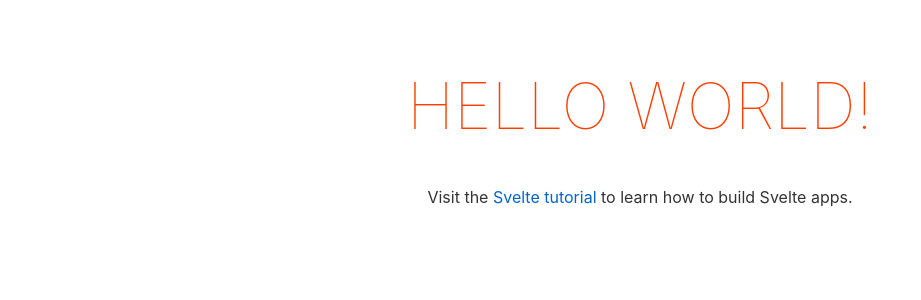
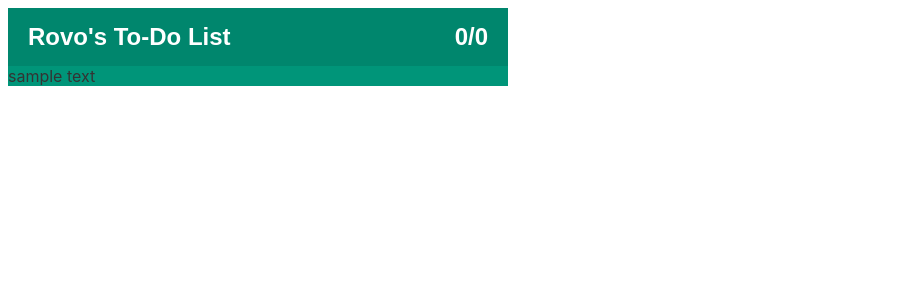
Before and after one commit to rowanvolkwyn/svelte-todo, a Svelte app: page / in a window 1280 px wide. Shown: the top 300 px of the page, without its empty margins (0-921 px from the left). Built offline with nearby package versions, Linux system fonts and the light colour scheme.

Commit message:
created store for items and included some dummy data

```diff
--- a/package.json
+++ b/package.json
@@ -16,7 +16,8 @@
     "rollup-plugin-css-only": "^4.3.0",
     "rollup-plugin-livereload": "^2.0.0",
     "rollup-plugin-svelte": "^7.1.2",
-    "svelte": "^3.55.0"
+    "svelte": "^3.55.0",
+    "uuid": "^9.0.0"
   },
   "dependencies": {
     "sirv-cli": "^2.0.0"
--- a/src/App.svelte
+++ b/src/App.svelte
@@ -1,30 +1,21 @@
 <script>
-	export let name;
+	import Header from "./components/Header.svelte";
 </script>
 
-<main>
-	<h1>Hello {name}!</h1>
-	<p>Visit the <a href="https://svelte.dev/tutorial">Svelte tutorial</a> to learn how to build Svelte apps.</p>
-</main>
 
 <style>
-	main {
-		text-align: center;
-		padding: 1em;
-		max-width: 240px;
-		margin: 0 auto;
+	.container {
+		width: 500px;
+		background: #009579;
 	}
 
-	h1 {
-		color: #ff3e00;
-		text-transform: uppercase;
-		font-size: 4em;
-		font-weight: 100;
+	:global(.container *) {
+		font-family: sans-serif;
 	}
 
-	@media (min-width: 640px) {
-		main {
-			max-width: none;
-		}
-	}
 </style>
+
+<div class="container">
+	<Header />
+	sample text
+</div>
--- /dev/null
+++ b/src/components/Header.svelte
@@ -0,0 +1,21 @@
+<script>
+
+</script>
+
+<style>
+    .header {
+        display: flex;
+        justify-content: space-between;
+        align-items: center;
+        padding: 15px 20px;
+        color: white;
+        font-weight: bold;
+        font-size: 1.5em;
+        background: rgba(0, 0, 0, 0.1);
+    }
+</style>
+
+<div class="header">
+    <span>Rovo's To-Do List</span>
+    <span>0/0</span>
+</div>
```
Also changed, not shown: src/stores.js (added, +19 -0 lines), 1 other file (tests, documents, lock files or other folders).
